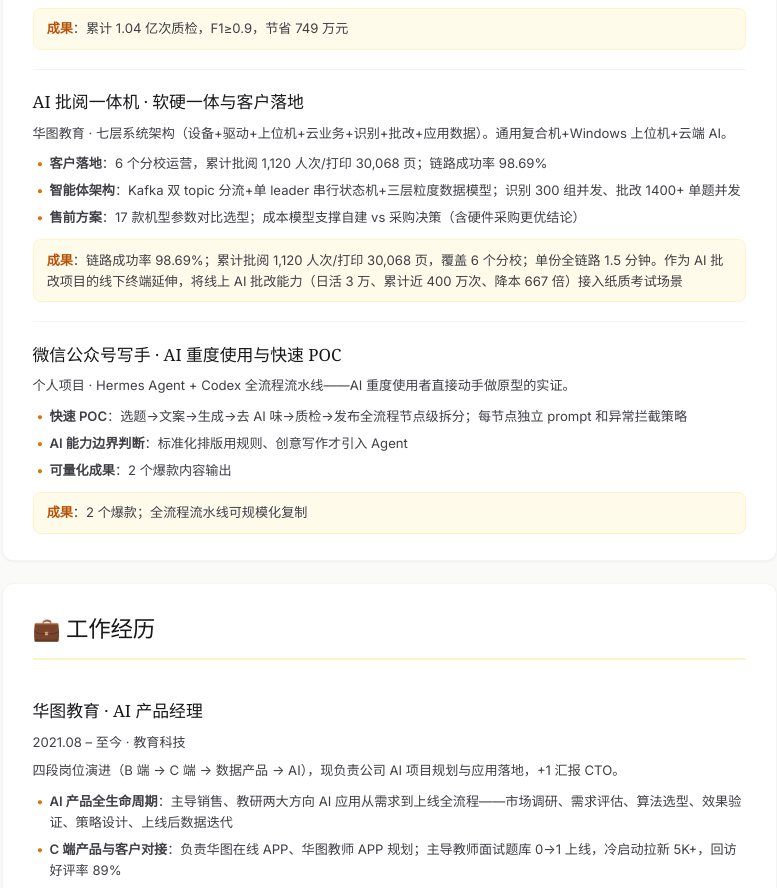
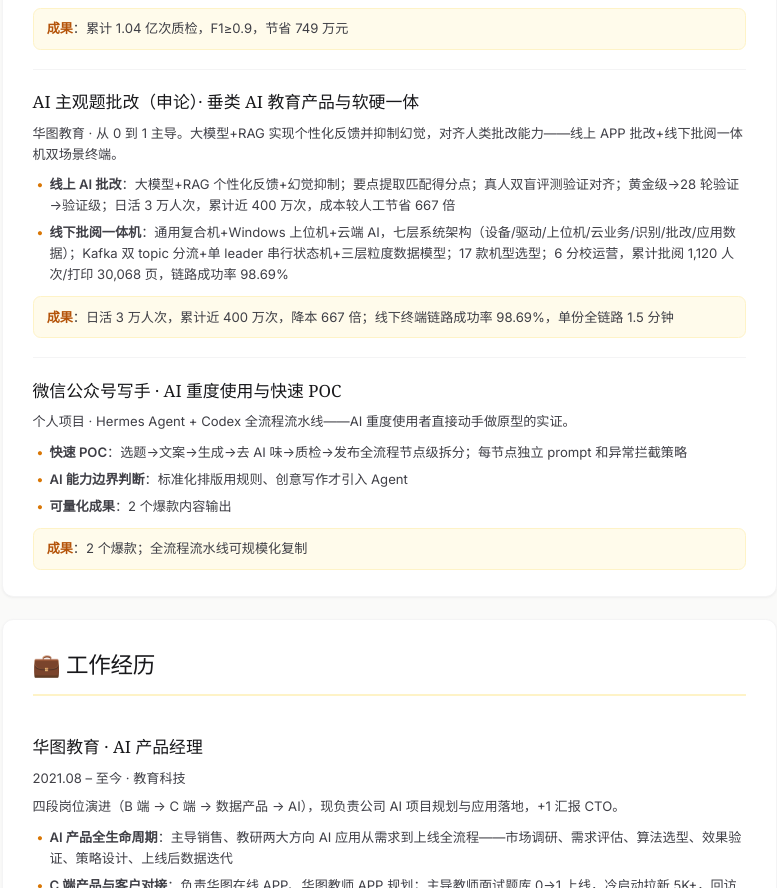
Before and after one commit to songlanglang/resume, a plain HTML site: page jd/keyan-ai-p5k8/index.html in a window 1280 px wide. Shown: the part 2267-3155 px from the top of the page, without its empty margins (251-1028 px from the left). Drawn offline with Linux system fonts and the light colour scheme.

Commit message:
fix: reframe AI grading as main project, scanner as sub-module; update portfolio listing

```diff
--- a/jd/keyan-ai-p5k8/index.html
+++ b/jd/keyan-ai-p5k8/index.html
@@ -185,12 +185,11 @@ h3{font-family:var(--font-heading);font-size:1.125rem;font-weight:500}
 <li><strong>客户反馈驱动</strong>：使用数据与客户反馈驱动策略迭代；标准化测评流程为新场景树立标准</li>
 </ul><div class="result-box">
 <strong>成果</strong>：累计 1.04 亿次质检，F1≥0.9，节省 749 万元
-</div></div><div class="entry"><div class="entry-head"><h3>AI 批阅一体机 · 软硬一体与客户落地</h3></div><p class="entry-desc">华图教育 · 七层系统架构（设备+驱动+上位机+云业务+识别+批改+应用数据）。通用复合机+Windows 上位机+云端 AI。</p><ul>
-<li><strong>客户落地</strong>：6 个分校运营，累计批阅 1,120 人次/打印 30,068 页；链路成功率 98.69%</li>
-<li><strong>智能体架构</strong>：Kafka 双 topic 分流+单 leader 串行状态机+三层粒度数据模型；识别 300 组并发、批改 1400+ 单题并发</li>
-<li><strong>售前方案</strong>：17 款机型参数对比选型；成本模型支撑自建 vs 采购决策（含硬件采购更优结论）</li>
+</div></div><div class="entry"><div class="entry-head"><h3>AI 主观题批改（申论）· 垂类 AI 教育产品与软硬一体</h3></div><p class="entry-desc">华图教育 · 从 0 到 1 主导。大模型+RAG 实现个性化反馈并抑制幻觉，对齐人类批改能力——线上 APP 批改+线下批阅一体机双场景终端。</p><ul>
+<li><strong>线上 AI 批改</strong>：大模型+RAG 个性化反馈+幻觉抑制；要点提取匹配得分点；真人双盲评测验证对齐；黄金级→28 轮验证→验证级；日活 3 万人次，累计近 400 万次，成本较人工节省 667 倍</li>
+<li><strong>线下批阅一体机</strong>：通用复合机+Windows 上位机+云端 AI，七层系统架构（设备/驱动/上位机/云业务/识别/批改/应用数据）；Kafka 双 topic 分流+单 leader 串行状态机+三层粒度数据模型；17 款机型选型；6 分校运营，累计批阅 1,120 人次/打印 30,068 页，链路成功率 98.69%</li>
 </ul><div class="result-box">
-<strong>成果</strong>：链路成功率 98.69%；累计批阅 1,120 人次/打印 30,068 页，覆盖 6 个分校；单份全链路 1.5 分钟。作为 AI 批改项目的线下终端延伸，将线上 AI 批改能力（日活 3 万、累计近 400 万次、降本 667 倍）接入纸质考试场景
+<strong>成果</strong>：日活 3 万人次，累计近 400 万次，降本 667 倍；线下终端链路成功率 98.69%，单份全链路 1.5 分钟
 </div></div><div class="entry"><div class="entry-head"><h3>微信公众号写手 · AI 重度使用与快速 POC</h3></div><p class="entry-desc">个人项目 · Hermes Agent + Codex 全流程流水线——AI 重度使用者直接动手做原型的实证。</p><ul>
 <li><strong>快速 POC</strong>：选题→文案→生成→去 AI 味→质检→发布全流程节点级拆分；每节点独立 prompt 和异常拦截策略</li>
 <li><strong>AI 能力边界判断</strong>：标准化排版用规则、创意写作才引入 Agent</li>
```
Also changed, not shown: jd/youdao-lingshi-k7c5/index.html (+4 -5 lines).
